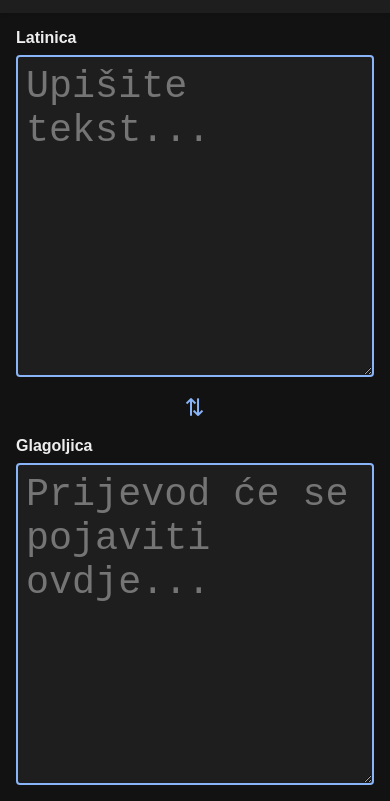
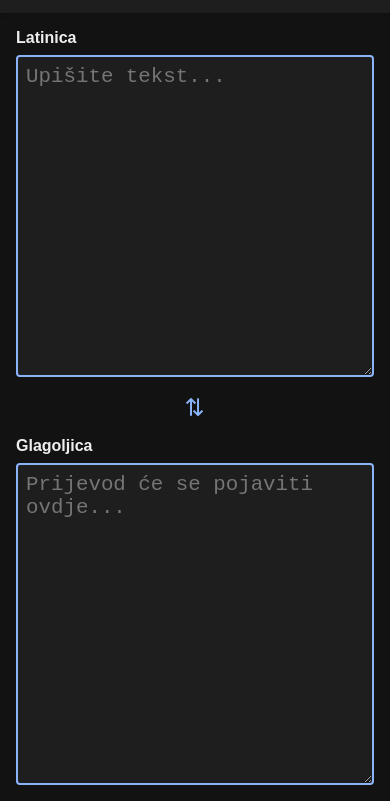
Before and after one commit to jazz-it/glagolitica, a plain HTML site: page index.html in a window 390 px wide. Shown: the part 43-844 px from the top of the page. Drawn offline with Linux system fonts and the light colour scheme.

Commit message:
Bug fix: font size

```diff
--- a/css/styles.css
+++ b/css/styles.css
@@ -93,6 +93,9 @@ textarea {
   h1 {
     font-size: 1.3rem;
   }
+  textarea {
+    font-size: 1.3rem;
+  }
   .container {
     flex-direction: column;
   }
```
